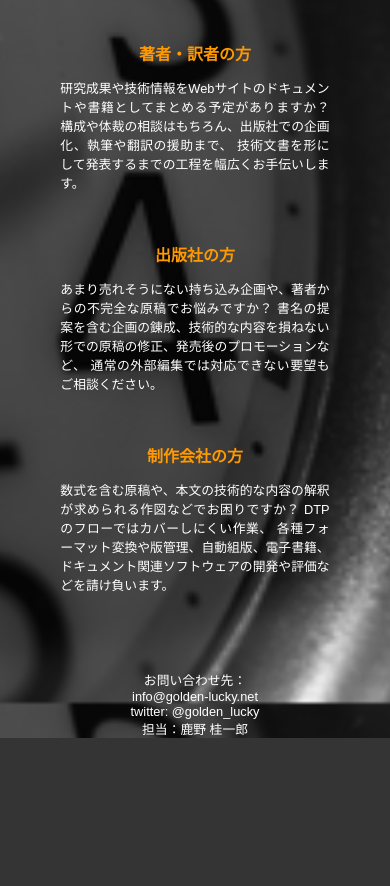
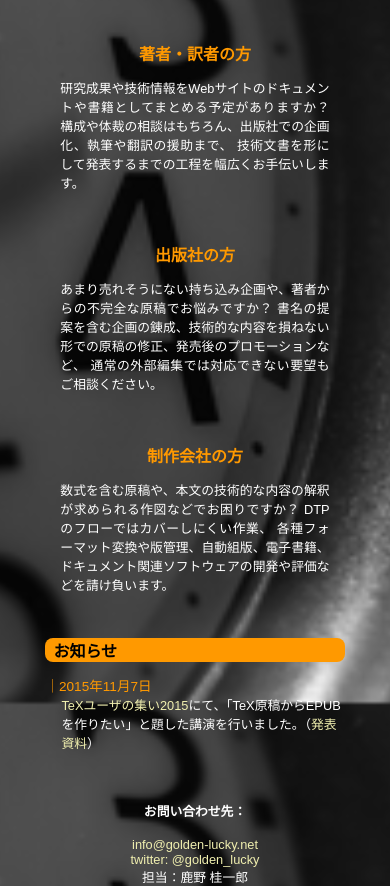
Before and after one commit to k16shikano/golden-lucky.github.io, a plain HTML site: page index.html in a window 390 px wide. Shown: the part 141-1027 px from the top of the page. Before the commit the page ends 879 px from the top, so only its background shows below. Drawn offline with Linux system fonts and the light colour scheme; a web font is replaced by a local one.

Commit message:
add news on tex user meeting

```diff
--- a/index.html
+++ b/index.html
@@ -24,7 +24,7 @@ html {
   background-color: #343434;
 }
 a {
-  color: #ffffff;
+  color: #f0efaf;
   text-decoration: none;
 }
 h1 {
@@ -59,6 +59,51 @@ h2 {
   -moz-box-sizing: border-box;
   box-sizing: border-box;
 }
+.whatsnew {
+  color: #ffffff;
+  font-family: 'Noto Sans Japanese', sans-serif;
+  font-size: 1rem;
+  text-align: center;
+  width: 90%;
+  padding-left: 10%;
+  padding-right: auto;
+  padding-top: 3%;
+  float: left;
+  -webkit-box-sizing: border-box;
+  -moz-box-sizing: border-box;
+  box-sizing: border-box;
+}
+.whatsnew h2 {
+  color: #000000;
+  background-color: #f39900;
+  font-size: 1.2rem;
+  text-align: left;
+  text-indent: 0.5rem;
+  -webkit-border-top-left-radius: 0.5em;
+  -webkit-border-top-right-radius: 0.5em;
+  -webkit-border-bottom-right-radius: 0.5em;
+  -webkit-border-bottom-left-radius: 0.5em;
+  -moz-border-radius-topleft: 0.5em;
+  -moz-border-radius-topright: 0.5em;
+  -moz-border-radius-bottomright: 0.5em;
+  -moz-border-radius-bottomleft: 0.5em;
+}
+.whatsnew p:before {
+  display: inline-block;
+  width: 0rem;
+  margin-left: 9rem;
+  color: #f39900;
+  font-size: 1rem;
+  text-align: left;
+  content: "｜" attr(date);
+}
+.whatsnew p {
+  font-size: 1rem;
+  text-align: left;
+  margin-left: 9rem;
+  text-indent: -9rem;
+}
+
 .copy {
   color: #ffffff;
   font-family: 'Noto Sans Japanese', sans-serif;
@@ -137,10 +182,30 @@ h2 {
     font-size: 0.8rem;
     overflow: auto;
     text-align: center;
-    padding-top: 10%;
     padding-left: auto;
     padding-right: auto;
     width: 90%;
+  }
+  .whatsnew h2 {
+    color: #000000;
+    background-color: #ff9900;
+    font-size: 1rem;
+    text-align: left;
+    }
+  .whatsnew p:before {
+    display: block;
+    width: 9rem;
+    margin-left: -2rem;
+    color: #ff9900;
+    font-size: 0.85rem;
+    text-align: left;
+    content: "｜" attr(date);
+  }
+  .whatsnew p {
+    font-size: 0.8rem;
+    text-align: left;
+    margin-left: 1rem;
+    text-indent: 1rem;
   }
   .copy {
     color: #ffffff;
@@ -182,8 +247,15 @@ h2 {
       </section>
       </div>
 
+
+      <div class="whatsnew">
+      <h2>お知らせ</h2>
+      <p date="2015年11月7日"><a href="http://texconf15.tumblr.com/">TeXユーザの集い2015</a>にて、「TeX原稿からEPUBを作りたい」と題した講演を行いました。（<a href="http://www.slideshare.net/k16shikano/texepub">発表資料</a>）
+      </p>
+      </div>
+
       <div class="footer">
-        お問い合わせ先：<br/>
+        <h4>お問い合わせ先：</h4>
         <a href="mailto:info@golden-lucky.net">info@golden-lucky.net</a><br/>
         <a href="https://twitter.com/golden_lucky">twitter: @golden_lucky</a><br/>
         担当：鹿野 桂一郎
```
